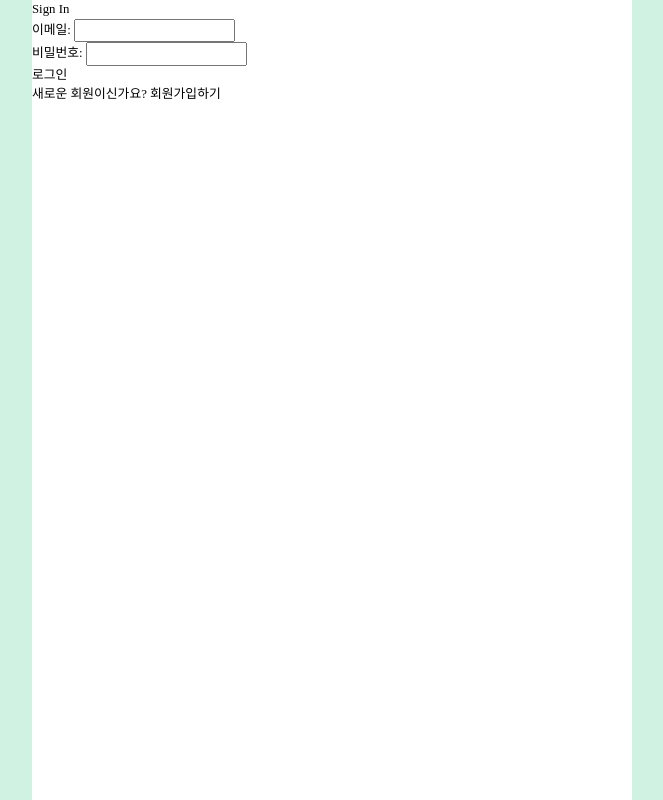
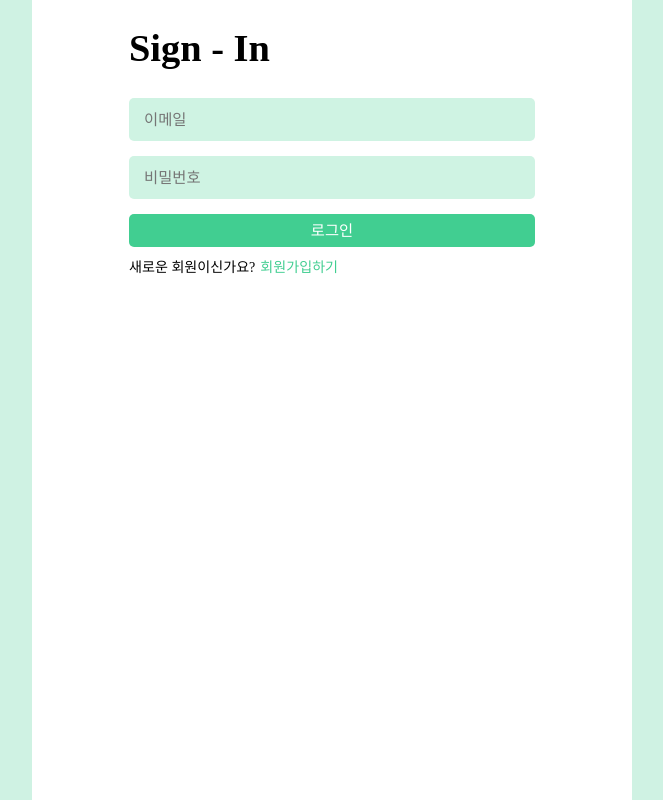
Before and after one commit to SangWoo9734/wanted-pre-onboarding-frontend, a React (Create React App) app: page /signin in a window 1280 px wide. Shown: the whole page, without its empty margins (308-971 px from the left). Built offline with nearby package versions, Linux system fonts and the light colour scheme.

Commit message:
Style: Apply Style code at sign in page

```diff
--- a/src/pages/sign_in/SignIn.tsx
+++ b/src/pages/sign_in/SignIn.tsx
@@ -2,6 +2,8 @@ import { userSignIn } from "api/user";
 import { getStroageData } from "module/storage";
 import React, { useEffect, useState } from "react";
 import { Link, useNavigate } from "react-router-dom";
+
+import * as G from "components/GlobalStyle";
 import * as S from "./style";
 
 const SignIn = () => {
@@ -31,40 +33,37 @@ const SignIn = () => {
     });
 
   return (
-    <div>
-      <h1>Sign In</h1>
-      <div>
-        <label>이메일: </label>
-        <input
+    <G.PageContainer>
+      <S.SignInWrapper>
+        <G.PageTitle>Sign - In</G.PageTitle>
+        <G.DefaultInput
+          placeholder="이메일"
           data-testid="email-input"
           onChange={(event) => {
             setUserInputEmail(event.target.value);
           }}
         />
-      </div>
-      <div>
-        <label>비밀번호: </label>
-        <input
+        <G.DefaultInput
           type="password"
+          placeholder="비밀번호"
           data-testid="password-input"
           onChange={(event) => {
             setUserInputPassWord(event.target.value);
           }}
         />
-      </div>
-      <div>
-        <button
-          data-testid="signin-button"
+        <G.DefaultButton
+          isFlexible={true}
           disabled={isButtonEnabled}
           onClick={onClickSignInButton}
+          data-testid="signin-button"
         >
           로그인
-        </button>
-        <p>
-          새로운 회원이신가요? <Link to="/signup">회원가입하기</Link>
-        </p>
-      </div>
-    </div>
+        </G.DefaultButton>
+        <S.SignUpText>
+          새로운 회원이신가요?<Link to="/signup">회원가입하기</Link>
+        </S.SignUpText>
+      </S.SignInWrapper>
+    </G.PageContainer>
   );
 };
 
--- a/src/pages/sign_in/style.tsx
+++ b/src/pages/sign_in/style.tsx
@@ -1 +1,26 @@
 import styled from "styled-components";
+
+export const SignInWrapper = styled.div`
+  display: flex;
+  flex-direction: column;
+  margin: auto;
+  max-width: 70%;
+
+  & > input {
+    margin-bottom: 15px;
+  }
+`;
+
+export const SignUpText = styled.p`
+  margin-top: 10px;
+  font-size: 1.1rem;
+
+  & > * {
+    margin-left: 5px;
+    color: #41ce91;
+
+    &:hover {
+      text-decoration: underline;
+    }
+  }
+`;
```
